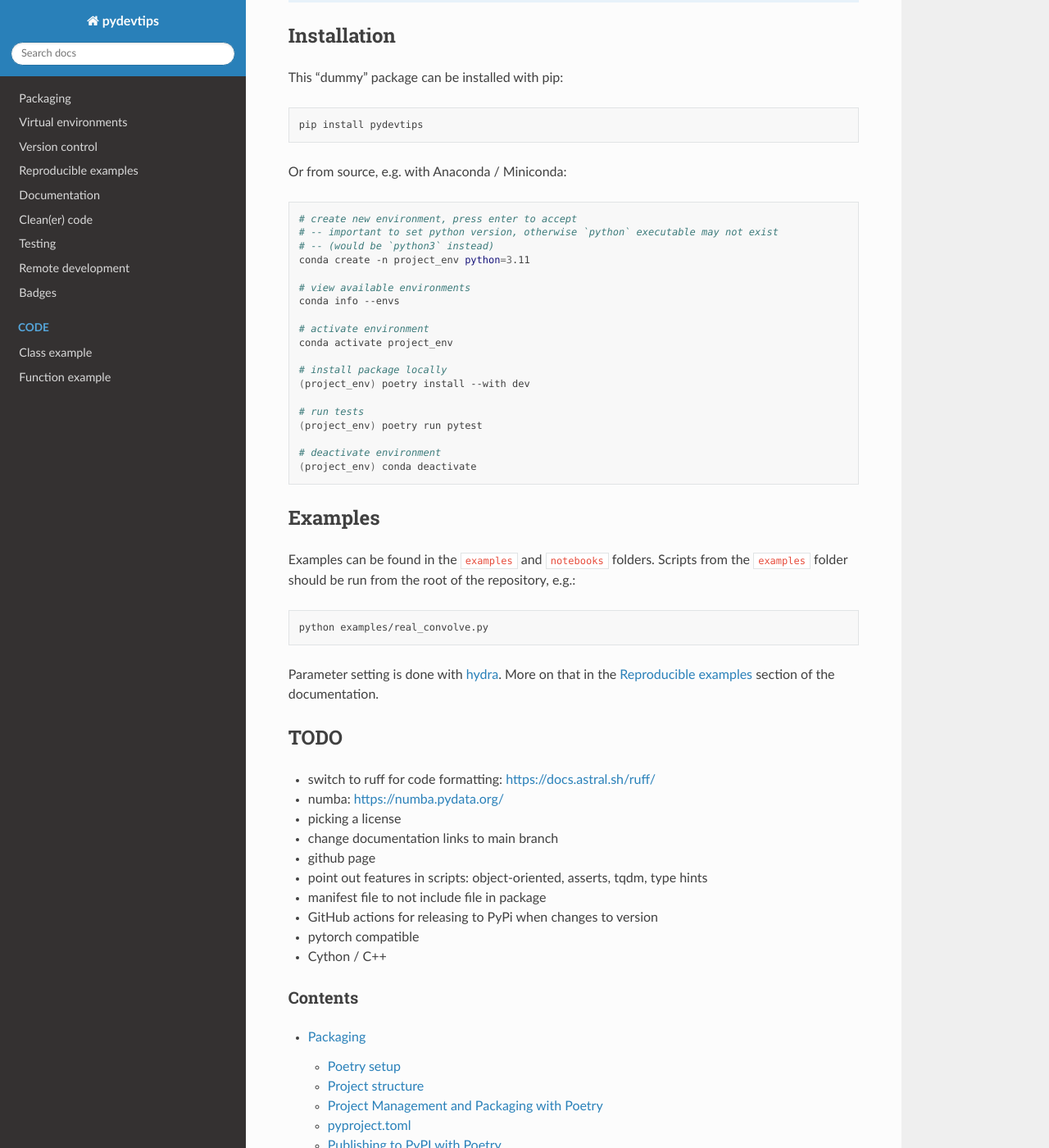
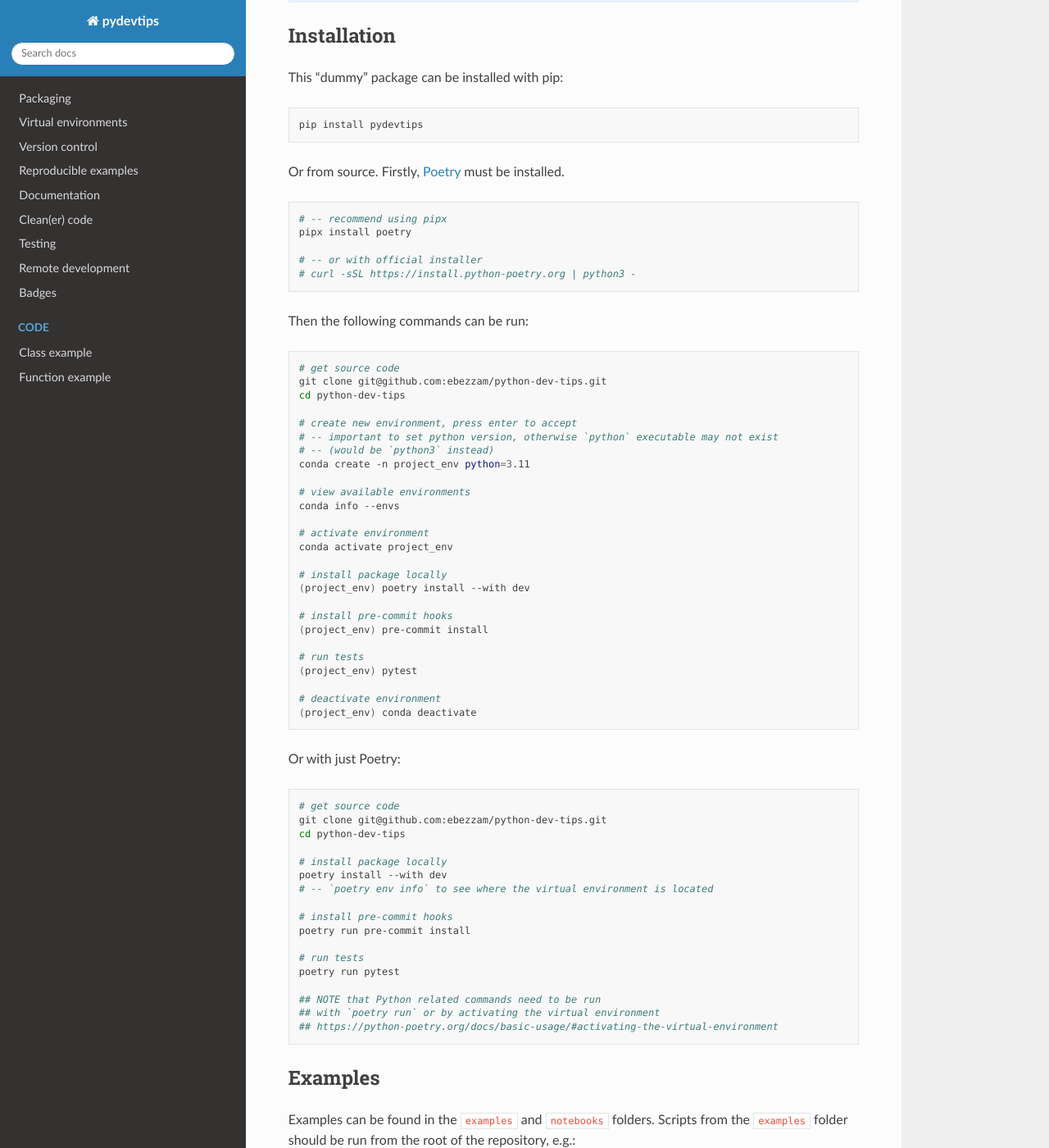
Before and after one commit to ebezzam/python-dev-tips, a Sphinx documentation site: the page built from docs/source/index.rst, in a window 1280 px wide and 1400 px high, scrolled down 1190 px. Shown: the whole window at 82% size. Built offline with Sphinx 7.4.7 and the Read the Docs theme 3.1.0, drawn with Linux system fonts in a browser that asks for light colours.

Commit message:
Update installation instructions and virtual environment setup.

```diff
--- a/README.rst
+++ b/README.rst
@@ -88,9 +88,25 @@ This "dummy" package can be installed with pip:
 
     pip install pydevtips
 
-Or from source, e.g. with Anaconda / Miniconda:
+Or from source. Firstly, `Poetry <https://python-poetry.org/docs/#installation>`_
+must be installed.
 
 .. code:: bash
+
+    # -- recommend using pipx
+    pipx install poetry
+
+    # -- or with official installer
+    # curl -sSL https://install.python-poetry.org | python3 -
+
+
+Then the following commands can be run:
+
+.. code:: bash
+
+    # get source code
+    git clone git@github.com:ebezzam/python-dev-tips.git
+    cd python-dev-tips
 
     # create new environment, press enter to accept
     # -- important to set python version, otherwise `python` executable may not exist
@@ -106,11 +122,36 @@ Or from source, e.g. with Anaconda / Miniconda:
     # install package locally
     (project_env) poetry install --with dev
 
+    # install pre-commit hooks
+    (project_env) pre-commit install
+
     # run tests
-    (project_env) poetry run pytest
+    (project_env) pytest
 
     # deactivate environment
     (project_env) conda deactivate
+
+Or with just Poetry:
+
+.. code:: bash
+
+    # get source code
+    git clone git@github.com:ebezzam/python-dev-tips.git
+    cd python-dev-tips
+
+    # install package locally
+    poetry install --with dev
+    # -- `poetry env info` to see where the virtual environment is located
+
+    # install pre-commit hooks
+    poetry run pre-commit install
+
+    # run tests
+    poetry run pytest
+
+    ## NOTE that Python related commands need to be run
+    ## with `poetry run` or by activating the virtual environment
+    ## https://python-poetry.org/docs/basic-usage/#activating-the-virtual-environment
 
 Examples
 ========
--- a/environment.yml
+++ b/environment.yml
@@ -1,4 +1,4 @@
-name: project_env
+name: project_env_yml
 channels:
   - defaults
 dependencies:
```
Also changed, not shown: docs/source/virtual_env.rst (+10 -2 lines).
